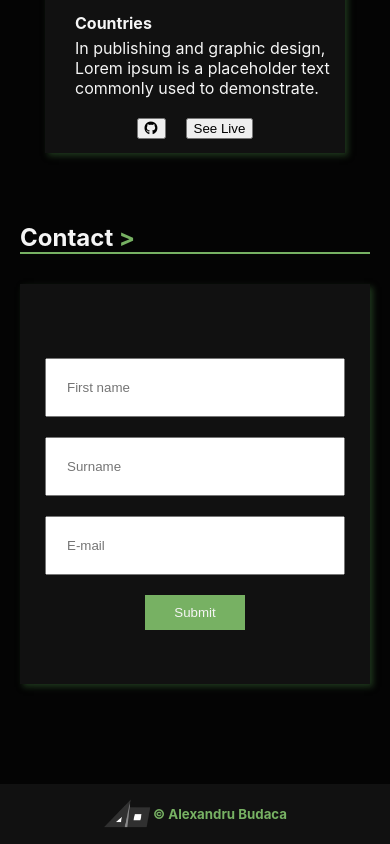
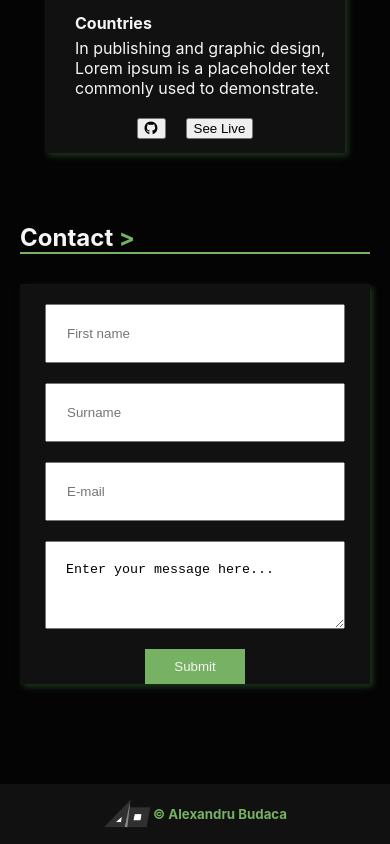
Before and after one commit to AlexandruBudaca/myPortfolio, a React (Create React App) app: page / in a window 390 px wide. Shown: the part 3051-3895 px from the top of the page. Built offline with nearby package versions, Linux system fonts and the light colour scheme.

Commit message:
form textarea

```diff
--- a/src/App.css
+++ b/src/App.css
@@ -179,6 +179,12 @@ section h1 {
   margin-top: 20px;
   outline: none;
 }
+.input-form textarea {
+  width: 600px;
+  padding: 20px;
+  margin-top: 20px;
+  outline: none;
+}
 .input-form button {
   width: 100px;
   padding: 10px;
@@ -260,6 +266,9 @@ section h1 {
   .input-form input {
     width: 200px;
   }
+  .input-form textarea {
+    width: 200px;
+  }
 }
 
 @media (max-width: 500px) {
@@ -316,4 +325,7 @@ section h1 {
   .input-form input {
     width: 300px;
   }
+  .input-form textarea {
+    width: 300px;
+  }
 }
--- a/src/Components/Contact.js
+++ b/src/Components/Contact.js
@@ -8,7 +8,7 @@ const Contact = () => {
       </h2>
       <hr />
       <div className="contact">
-        <form className="input-form">
+        <form className="input-form" id="usrform">
           <input placeholder="First name" type="text" required />
           <input placeholder="Surname" type="text" required />
           <input
@@ -18,6 +18,9 @@ const Contact = () => {
             size="30"
             required
           />
+          <textarea rows="4" cols="50" name="comment" form="usrform">
+            Enter your message here...
+          </textarea>
           <button>Submit</button>
         </form>
       </div>
```
